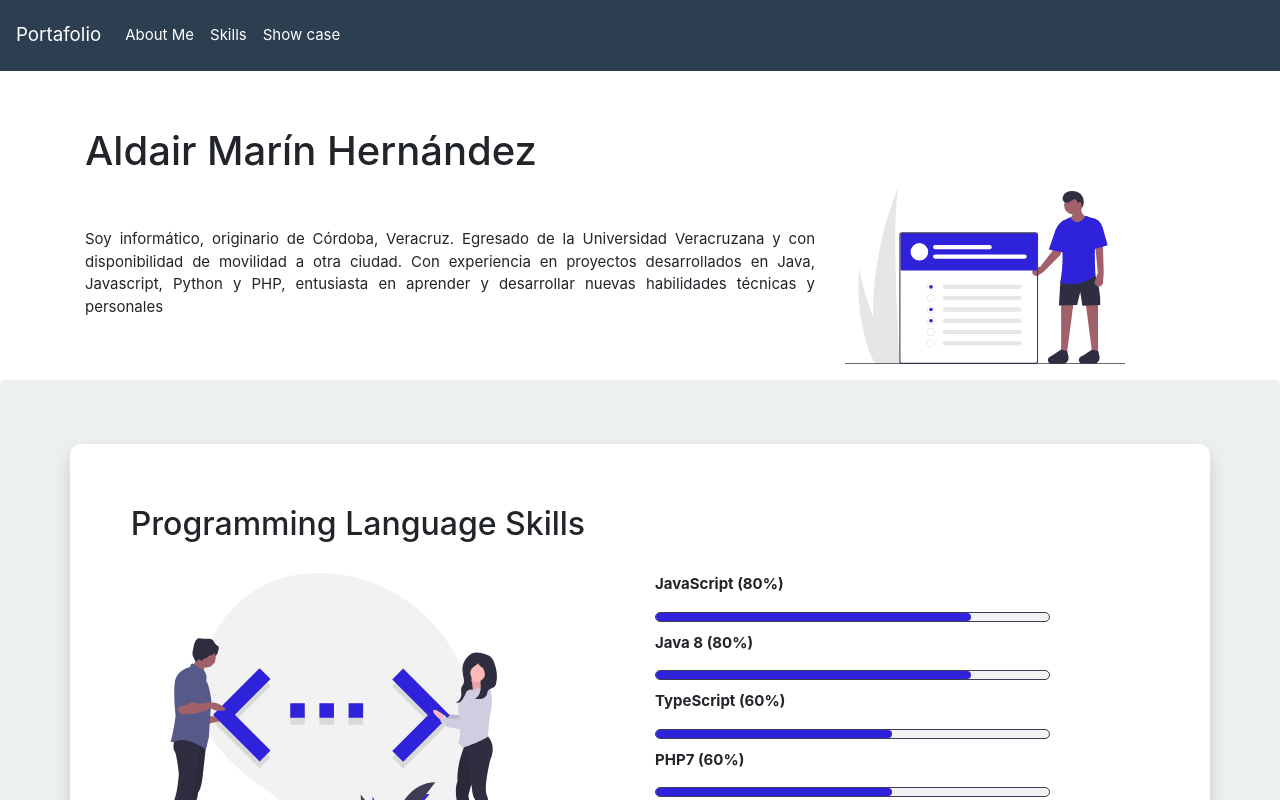
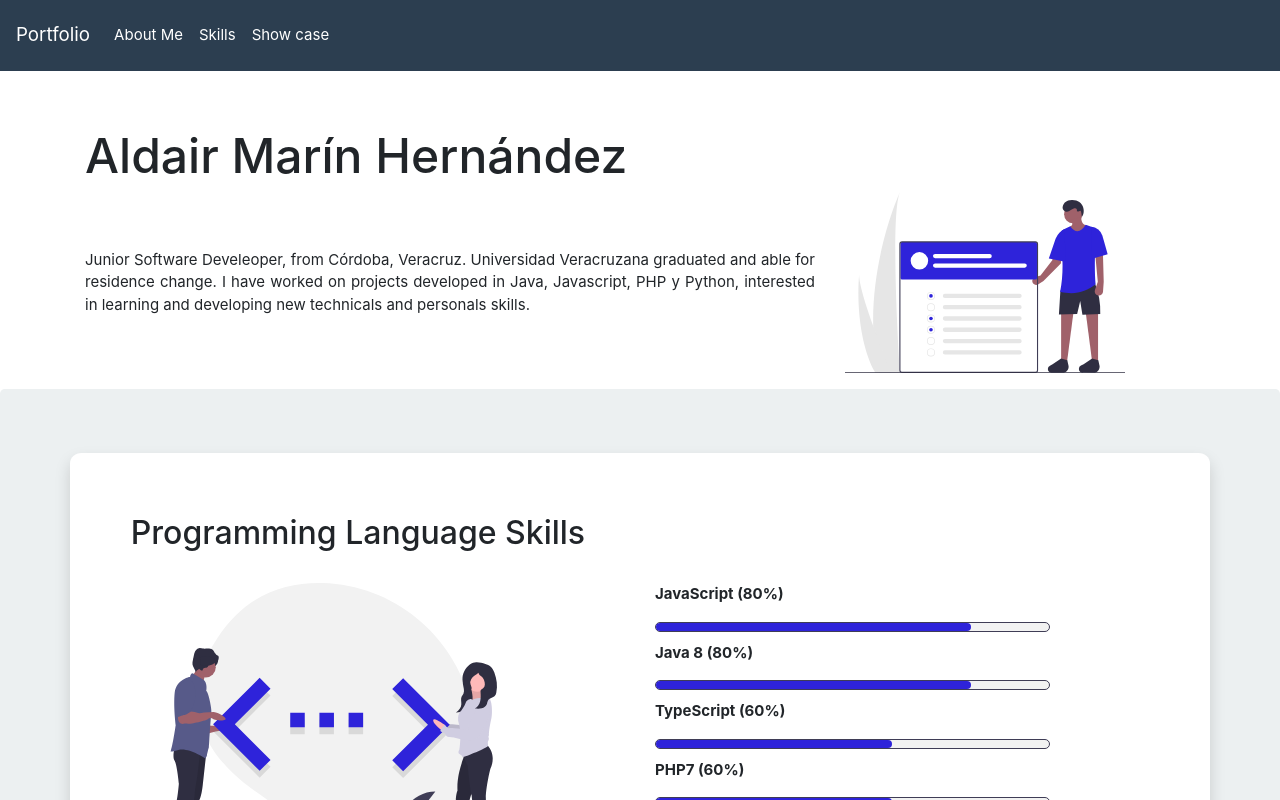
Before and after one commit to aldairmh98/portfolio, a React (Create React App) app: page / in a window 1280 px wide. Shown: the top 800 px of the page. Built offline with nearby package versions, Linux system fonts and the light colour scheme.

Commit message:
Description Changed

```diff
--- a/src/App.js
+++ b/src/App.js
@@ -120,10 +120,12 @@ export default class App extends Component {
       <div>
         <Header></Header>
         <div className="container mb-3" id="about">
-          <h2>Aldair Marín Hernández</h2>
+          <h1>Aldair Marín Hernández</h1>
           <div className="row">
             <div className="col-md-8 d-flex justify-content-center align-items-center" >
-              <p className="mt-3 text text-justify">Soy informático, originario de Córdoba, Veracruz. Egresado de la Universidad Veracruzana y con disponibilidad de movilidad a otra ciudad. Con experiencia en proyectos desarrollados en Java, Javascript, Python y PHP, entusiasta en aprender y desarrollar nuevas habilidades técnicas y personales</p>
+              <p className="mt-3 text text-justify">
+                Junior Software Develeoper, from Córdoba, Veracruz. Universidad Veracruzana graduated and able for residence change. I have worked on projects developed in Java, Javascript, PHP y Python, interested in learning and developing new technicals and personals skills.
+                </p>
             </div>
             <div className="col-md-4">
               <img src={'/undraw_preferences_popup_wbfw.svg'} style={{ width: '80%' }}></img>
--- a/src/Header.js
+++ b/src/Header.js
@@ -4,7 +4,7 @@ export default class Header extends Component {
     render() {
         return (
             <nav className="navbar navbar-expand-lg navbar-dark bg-primary sticky-top">
-                <a className="navbar-brand" href="#">Portafolio</a>
+                <a className="navbar-brand" href="#">Portfolio</a>
                 <button className="navbar-toggler" type="button" data-toggle="collapse" data-target="#navbarColor01" aria-controls="navbarColor01" aria-expanded="false" aria-label="Toggle navigation">
                     <span className="navbar-toggler-icon"></span>
                 </button>
```
